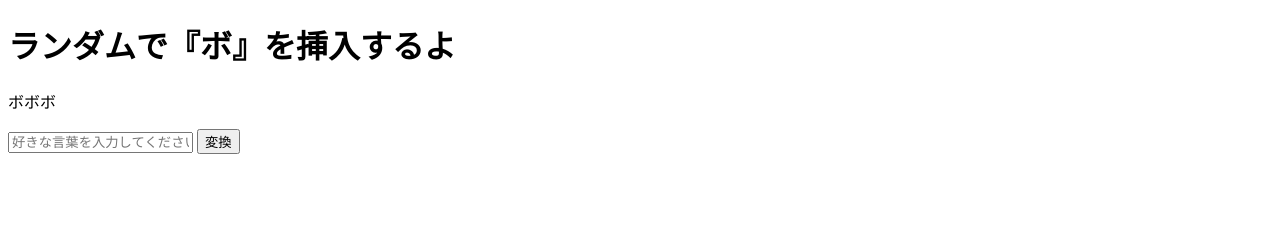
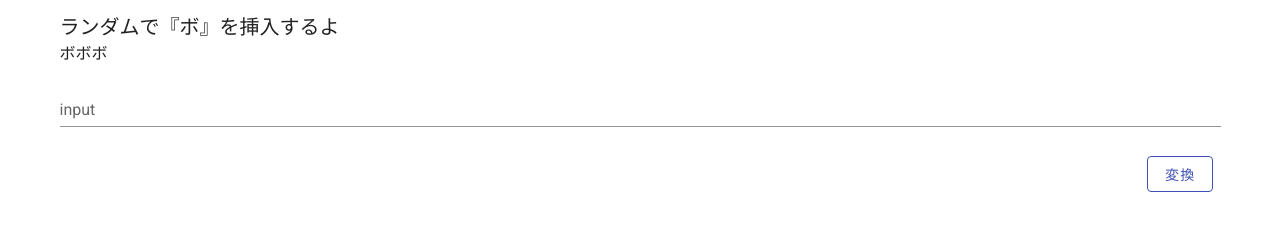
Before and after one commit to ubansi/bobobo, a plain HTML site: page docs/index.html in a window 1280 px wide. Drawn offline with nearby package versions, Linux system fonts and the light colour scheme.

Commit message:
vuetifyの適用

```diff
--- a/docs/index.html
+++ b/docs/index.html
@@ -1,20 +1,38 @@
 <!DOCTYPE html>
 <html lang="en">
+
 <head>
     <meta charset="UTF-8">
+    <link href="https://fonts.googleapis.com/css?family=Roboto:100,300,400,500,700,900" rel="stylesheet">
+    <link href="https://cdn.jsdelivr.net/npm/@mdi/font@4.x/css/materialdesignicons.min.css" rel="stylesheet">
+    <link href="https://cdn.jsdelivr.net/npm/vuetify@2.x/dist/vuetify.min.css" rel="stylesheet">
     <meta name="viewport" content="width=device-width, initial-scale=1.0">
     <title>Bobobo</title>
-    <!-- 開発バージョン、便利なコンソールの警告が含まれています -->
+</head>
+
+<body>
+    <div id="bobobo">
+        <v-app id="inspire">
+            <v-content>
+                <v-container>
+                    <v-toolbar-title>ランダムで『ボ』を挿入するよ</v-toolbar-title>
+                    <v-spacer></v-spacer>
+                    <p class="font-weight-light">{{ result }}</p>
+                    <v-spacer></v-spacer>
+                    <v-text-field label="input" v-model="message" placeholder="好きな言葉を入力してください"></v-text-field>
+                    <v-layout>
+                        <v-spacer></v-spacer>
+                        <v-btn class="ma-2" v-on:click="bobobo" outlined color="indigo">変換</v-btn>
+                    </v-layout>
+                </v-container>
+            </v-content>
+        </v-app>
+    </div>
+
     <script src="https://cdn.jsdelivr.net/npm/vue/dist/vue.js"></script>
-</head>
-<body>
-    <h1>ランダムで『ボ』を挿入するよ</h1>
-    <div id="bobobo">
-        <p>{{ result }}</p>
-        <input v-model="message" placeholder="好きな言葉を入力してください">
-        <button v-on:click="bobobo">変換</button>
-    </div>
+    <script src="https://cdn.jsdelivr.net/npm/vuetify@2.x/dist/vuetify.js"></script>
     <script src="./script/bobobo.js"></script>
     <script src="./script/app.js"></script>
 </body>
+
 </html>
--- a/docs/script/app.js
+++ b/docs/script/app.js
@@ -1,5 +1,6 @@
 const bobobo = new Vue({
     el: '#bobobo',
+    vuetify: new Vuetify(),
     data: {
         message: '',
         result: 'ボボボ'
```
